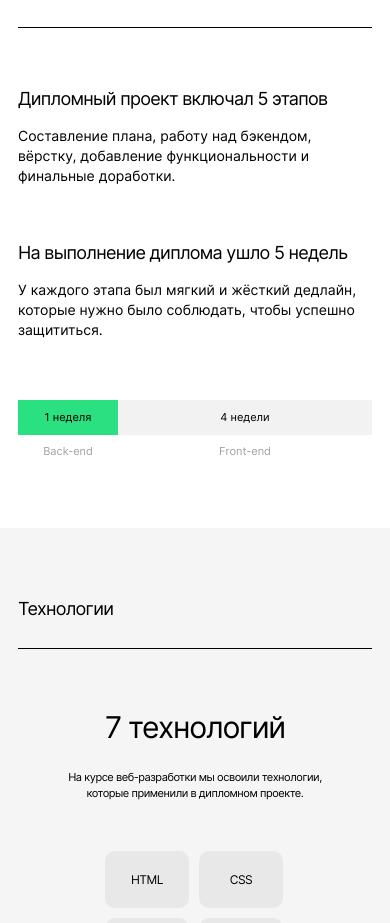
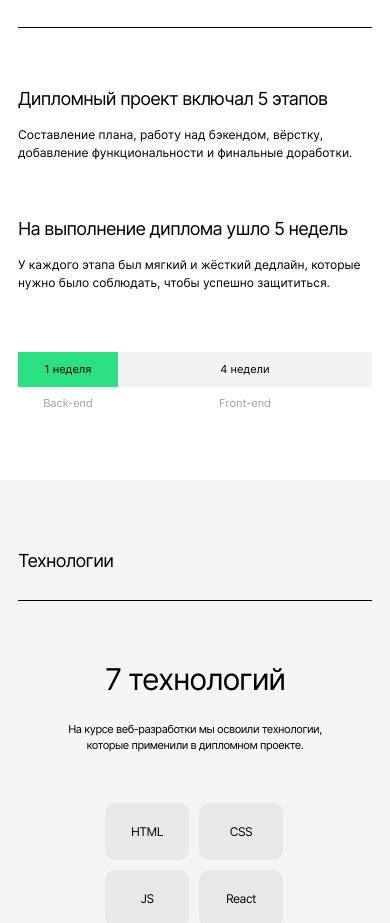
Before and after one commit to aumetros/movies-explorer-frontend, a React (Create React App) app: page / in a window 390 px wide. Shown: the part 803-1726 px from the top of the page. Built offline with nearby package versions, Linux system fonts and the light colour scheme.

Commit message:
Pixel Perfect 768

```diff
--- a/src/components/AboutProject/AboutProject.css
+++ b/src/components/AboutProject/AboutProject.css
@@ -55,17 +55,17 @@
 
 .project__timeline-item_type_backend {
   font-weight: 400;
-  background-color: #2BE080;
+  background-color: #2be080;
 }
 
 .project__timeline-item_type_frontend {
   font-weight: 400;
-  background-color: #F2F2F2;
+  background-color: #f2f2f2;
 }
 
 .project__timeline-item_type_caption {
   font-weight: 500;
-  color: #A0A0A0;
+  color: #a0a0a0;
 }
 
 @media screen and (max-width: 768px) {
@@ -74,8 +74,13 @@
   }
 
   .project__article {
-    gap: 30px;
+    gap: 37px;
     margin-bottom: 93px;
+  }
+
+  .project__paragraph {
+    font-size: 12px;
+    line-height: 18px;
   }
 
   .project__timeline-container {
@@ -89,7 +94,6 @@
   .project__subtitle {
     margin-bottom: 22px;
   }
-
 }
 
 @media screen and (max-width: 600px) {
--- a/src/components/Techs/Techs.css
+++ b/src/components/Techs/Techs.css
@@ -74,6 +74,9 @@
   }
 
   .techs__paragraph {
+    font-size: 12px;
+    line-height: 18px;
+    letter-spacing: -0.48px;
     margin-bottom: 83px;
   }
 
```
